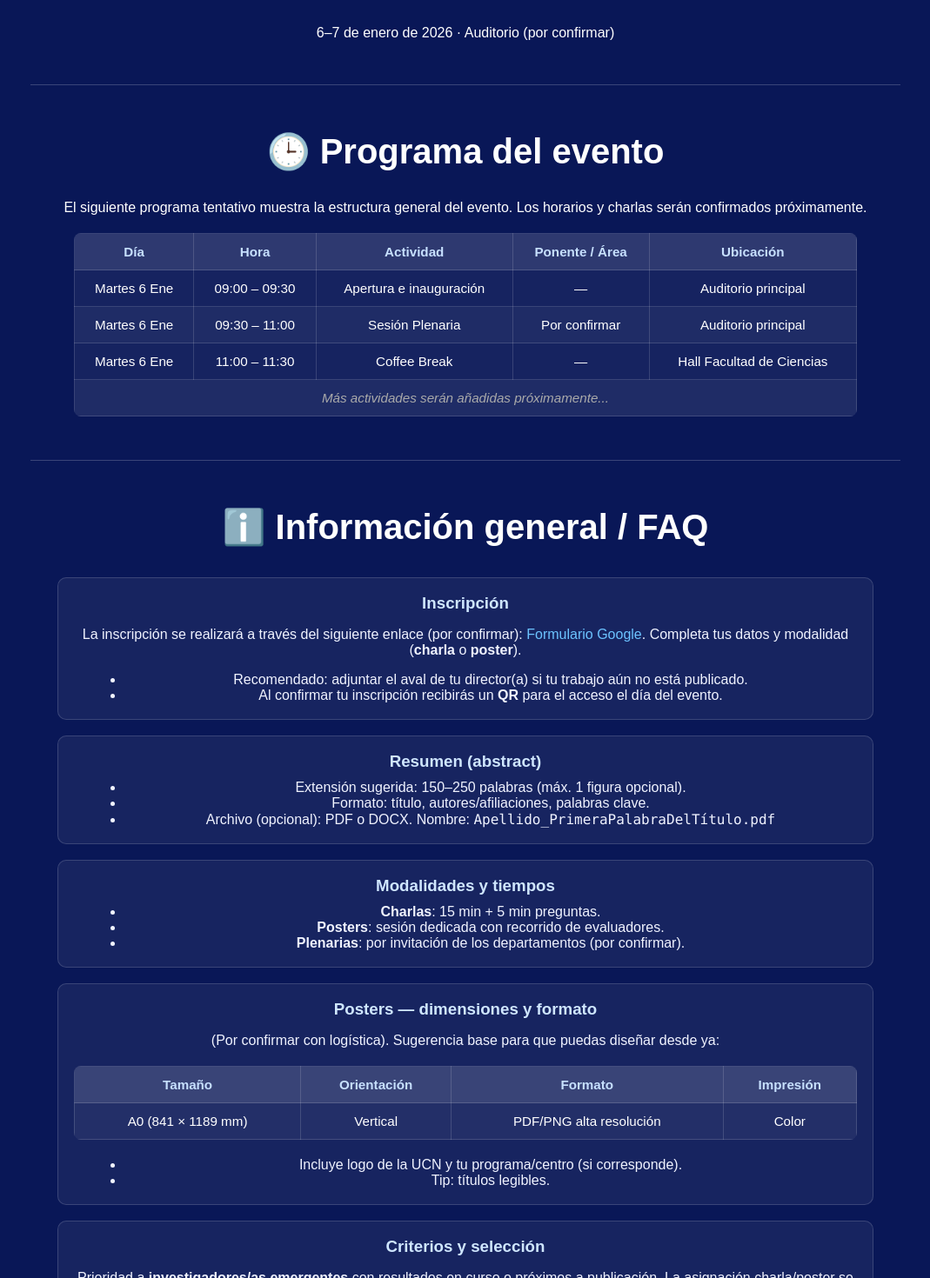
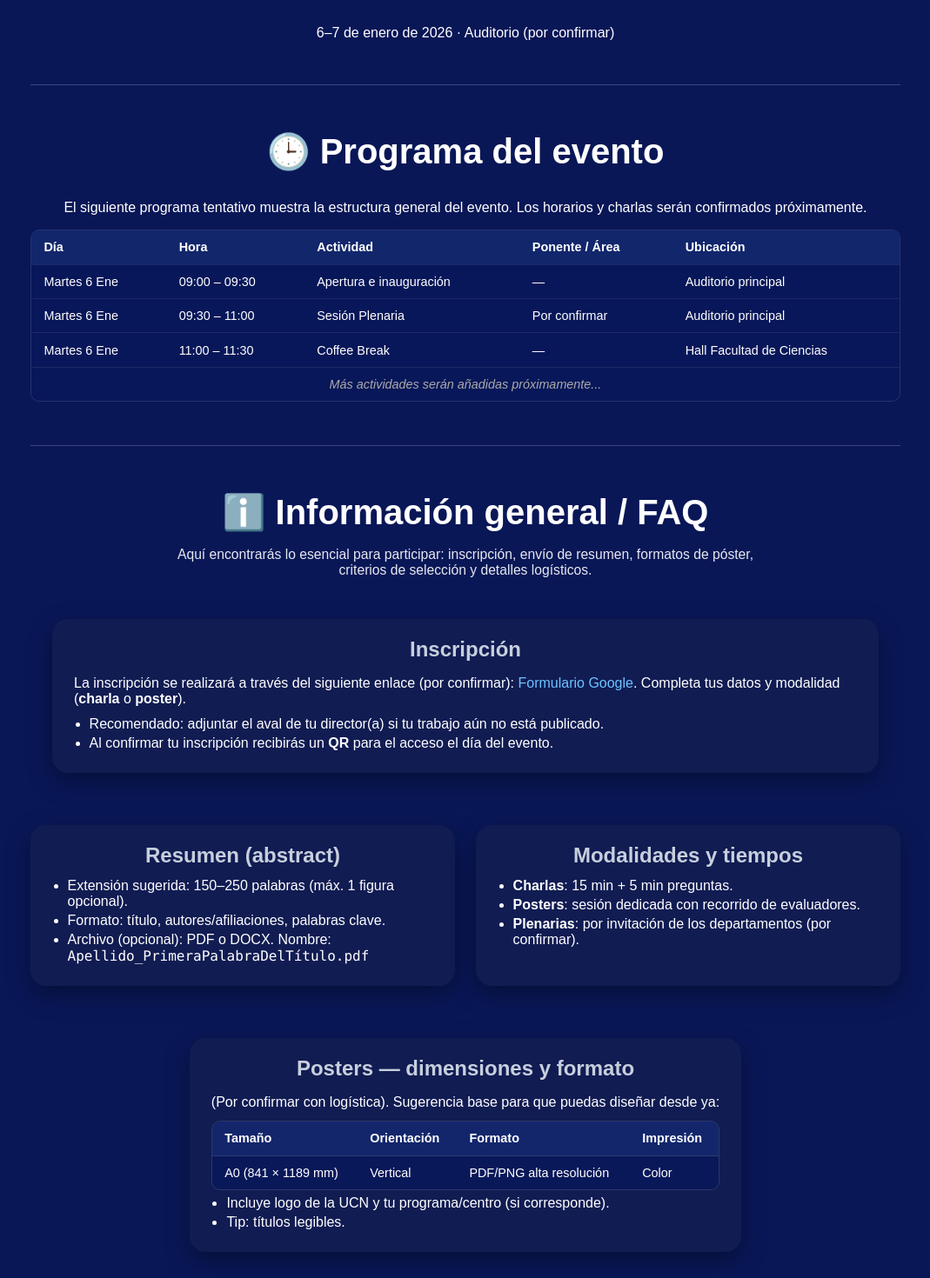
Before and after one commit to investigadoresemergentesucn/investigadores-EIE, a React (Create React App) app: page / in a window 1280 px wide. Shown: the part 1330-2800 px from the top of the page at 87% size, without its empty margins (105-1174 px from the left). Built offline with nearby package versions, Linux system fonts and the light colour scheme; a web font is replaced by a local one.

Commit message:
Formato de la pagina, completado.

```diff
--- a/src/App.css
+++ b/src/App.css
@@ -1,6 +1,24 @@
 /* Smooth scrolling for anchor links */
 html {
   scroll-behavior: smooth;
+}
+
+.App-title {
+  margin-bottom: 2rem;
+
+  /* soft gradient text instead of flat white */
+  background: linear-gradient(100deg, #ff8dee, #a5e6ff);
+  background-clip: text;
+  color: transparent;
+
+  text-shadow: 0 10px 40px rgba(0, 0, 0, 0);
+}
+
+.App-subtitle {
+  font-size: 1.05rem;
+  letter-spacing: 0.08em;
+  text-transform: uppercase;
+  opacity: 0.9;
 }
 
 /* Top navigation bar */
@@ -75,7 +93,7 @@ body {
   color: white;
 
   background:
-    radial-gradient(circle at center 20%, #1d3aa8 0, #091757 55%, #050b33 100%);
+    radial-gradient(circle at center 100%, #1d3aa8 1%, #091757 55%, #050b33 100%);
 /*background-color: #091757;*/
 
 }
@@ -163,50 +181,49 @@ body {
   text-decoration: underline;
 }
 
+.App-tableWrapper {
+  margin-top: 0.75rem;
+  border-radius: 10px;
+  overflow: hidden; /* recorta las esquinas de la tabla */
+  border: 1px solid rgba(255, 255, 255, 0.12);
+}
+
 .App-table {
   width: 100%;
-  max-width: 900px;
-  margin: 20px auto;
   border-collapse: collapse;
-  background-color: rgba(255, 255, 255, 0.05);
-  color: #fff;
-  border-radius: 8px;
-  overflow: hidden;
-  font-size: 0.95em;
 }
 
 .App-table th,
 .App-table td {
-  border: 1px solid rgba(255, 255, 255, 0.15);
-  padding: 12px 10px;
-  text-align: center;
+  padding: 0.7rem 0.9rem;
+  text-align: left;
+  font-size: 0.9rem;
+  border-bottom: 1px solid rgba(255, 255, 255, 0.08);
 }
 
-.App-table th {
-  background-color: rgba(255, 255, 255, 0.1);
-  font-weight: bold;
-  color: #c7e0ff;
+.App-table thead th {
+  background: rgba(20, 40, 110, 0.95);
+  font-weight: 600;
 }
 
-.App-table tr:nth-child(even) {
-  background-color: rgba(255, 255, 255, 0.04);
+.App-table tbody td {
+  background: rgba(8, 24, 90, 0.9);
+}
+
+/* quitar borde extra en la última fila */
+.App-table tbody tr:last-child td {
+  border-bottom: none;
 }
 
 
-.info-card {
-  background-color: rgba(255,255,255,0.06);
-  border: 1px solid rgba(255,255,255,0.15);
-  border-radius: 10px;
-  padding: 18px;
-  margin: 18px auto;
-  max-width: 900px;
-  color: #f0f3ff;
-}
+
+
 
 .info-card h3 {
   margin-top: 0;
   margin-bottom: 8px;
   color: #cfe6ff;
+  text-align:center;
 }
 
 .info-card ul {
@@ -323,3 +340,73 @@ body {
   font-size: 0.8rem;
   color: #d7e3ff;
 }
+
+
+/* Intro pequeña debajo de h2 en secciones largas */
+.Section-intro {
+  max-width: 720px;
+  margin: 0 auto 1.8rem;
+  font-size: 0.98rem;
+  opacity: 0.9;
+  text-align: center;
+}
+
+/* Layout del FAQ */
+#informacion .info-grid {
+  display: grid;
+  gap: 1.5rem;
+}
+
+/* En escritorio: dos columnas */
+@media (min-width: 900px) {
+  #informacion .info-grid {
+    grid-template-columns: repeat(2, minmax(0, 1fr));
+    align-items: stretch;
+  }
+
+  #informacion .info-card--wide {
+    grid-column: 1 / -1;  /* ocupa las dos columnas */
+  }
+}
+
+
+/* Tarjetas de info (puedes adaptar a tu paleta actual) */
+.info-card {
+  padding: 20px 24px;
+  box-shadow: 0 10px 28px rgba(0, 0, 0, 0.35);
+  border: 1px solid rgba(6, 34, 71, 0.274);
+  background: rgba(49, 51, 72, 0.222);
+  border-radius: 18px;
+  margin: 18px auto;
+  max-width: 900px;
+  color: #ffffff;
+  text-align: left;
+}
+
+.info-card h3 {
+  margin-top: 0;
+  margin-bottom: 0.75rem;
+  font-size: 1.5rem;
+  color: #c7cfdd;
+}
+
+.info-card p {
+  margin-bottom: 0.7rem;
+}
+
+.info-card ul {
+  margin: 0.4rem 0 0;
+  padding-left: 1.1rem;
+}
+
+.info-card li {
+  margin-bottom: 0.25rem;
+}
+
+/* Botones al final de la última tarjeta */
+.info-actions {
+  margin-top: 0.9rem;
+  display: flex;
+  gap: 0.6rem;
+  flex-wrap: wrap;
+}
--- a/src/App.js
+++ b/src/App.js
@@ -55,8 +55,8 @@ function App() {
           className="App-logo"
           alt="Logo EIE"
         />
-        <h1>Encuentro de Investigadores Emergentes</h1>
-        <p>Facultad de Ciencias — Universidad Católica del Norte</p>
+        <h1 className="App-title">Encuentro de Investigadores Emergentes</h1>
+        <p className="App-subtitle">Facultad de Ciencias — Universidad Católica del Norte</p>
       </header>
 
 
@@ -100,6 +100,7 @@ function App() {
             Los horarios y charlas serán confirmados próximamente.
           </p>
 
+<div className="App-tableWrapper">
           <table className="App-table">
             <thead>
               <tr>
@@ -139,14 +140,20 @@ function App() {
               </tr>
             </tbody>
           </table>
+          </div>
         </section>
 
                 {/* --- Sección 4: Información general / FAQ --- */}
 <section id="informacion" className="App-section">
   <h2>ℹ️ Información general / FAQ</h2>
+  <p className="Section-intro">
+    Aquí encontrarás lo esencial para participar: inscripción, envío de resumen,
+    formatos de póster, criterios de selección y detalles logísticos.
+  </p>
 
+  <div className="info-grid">
     {/* Inscripción */}
-          <div className="info-card">
+    <div className="info-card info-card--wide">
       <h3>Inscripción</h3>
       <p>
         La inscripción se realizará a través del siguiente enlace (por confirmar):{" "}
@@ -180,21 +187,30 @@ function App() {
     </div>
 
     {/* Posters: dimensiones (por confirmar) */}
-          <div className="info-card">
+    <div className="info-card info-card--wide">
       <h3>Posters — dimensiones y formato</h3>
       <p>(Por confirmar con logística). Sugerencia base para que puedas diseñar desde ya:</p>
+<div className="App-tableWrapper">
   <table className="App-table">
     <thead>
       <tr>
-                  <th>Tamaño</th><th>Orientación</th><th>Formato</th><th>Impresión</th>
+        <th>Tamaño</th>
+        <th>Orientación</th>
+        <th>Formato</th>
+        <th>Impresión</th>
       </tr>
     </thead>
     <tbody>
       <tr>
-                  <td>A0 (841 × 1189 mm)</td><td>Vertical</td><td>PDF/PNG alta resolución</td><td>Color</td>
+        <td>A0 (841 × 1189 mm)</td>
+        <td>Vertical</td>
+        <td>PDF/PNG alta resolución</td>
+        <td>Color</td>
       </tr>
     </tbody>
   </table>
+</div>
+
       <ul>
         <li>Incluye logo de la UCN y tu programa/centro (si corresponde).</li>
         <li>Tip: títulos legibles.</li>
@@ -226,12 +242,14 @@ function App() {
         <li>Fotografía: cobertura por Bayron (consentimiento de imagen implícito en el registro).</li>
         <li>Código de conducta: respeto, inclusión y trato profesional en todas las actividades.</li>
       </ul>
-            <div style={{marginTop: 12, display: "flex", gap: 10, flexWrap: "wrap"}}>
-              <a className="btn" href="#" onClick={(e)=>e.preventDefault()}>Formulario de inscripción</a> {/*reemplazar # por el link y eliminar "onClick={(e)=>e.preventDefault()}" cuando esté listo, LO MISMO CON TODOS LOS OTROS LINKS*/}
+      <div className="info-actions">
+        <a className="btn" href="#" onClick={(e)=>e.preventDefault()}>Formulario de inscripción</a>
         <a className="btn outline" href="#" onClick={(e)=>e.preventDefault()}>Bases (PDF)</a>
       </div>
     </div>
+  </div>
 </section>
+
 
 
 <section id="comite" className="App-section">
```
Lines whose indentation alone changed are shown as unchanged.
